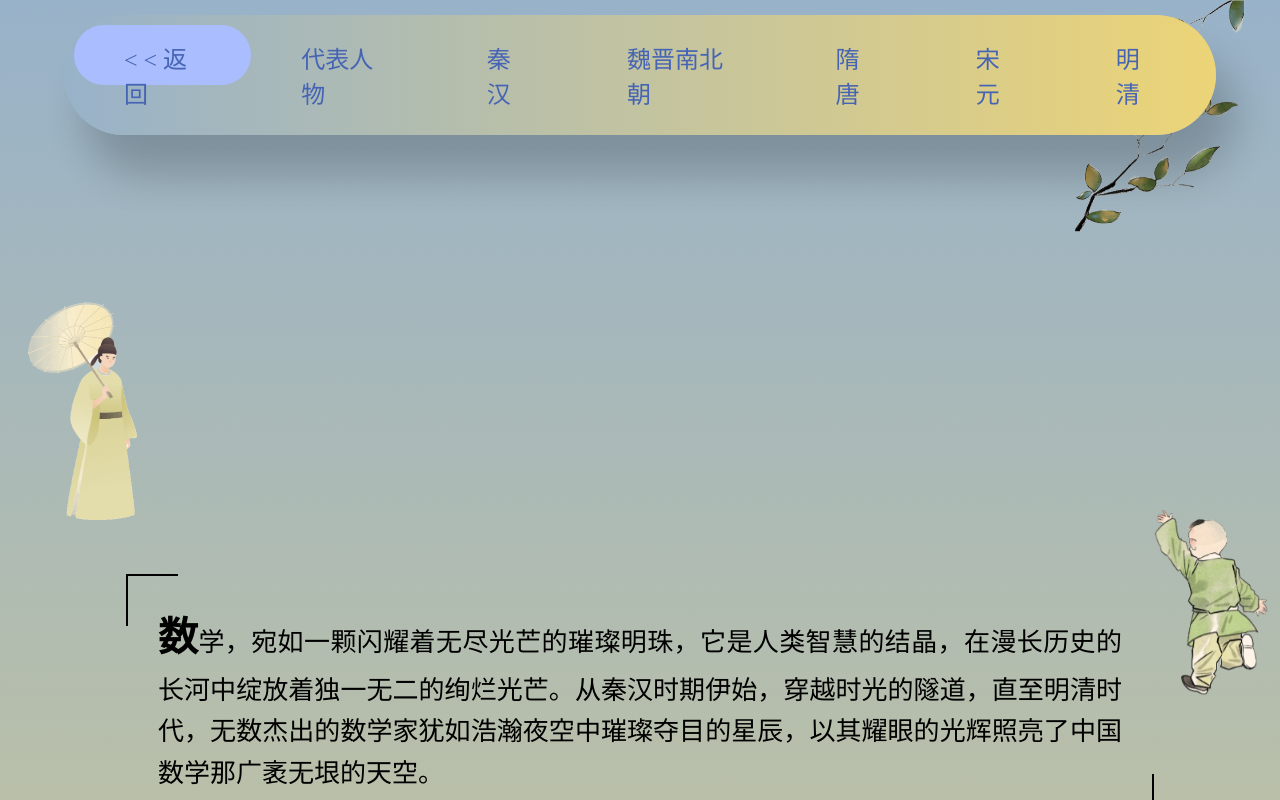
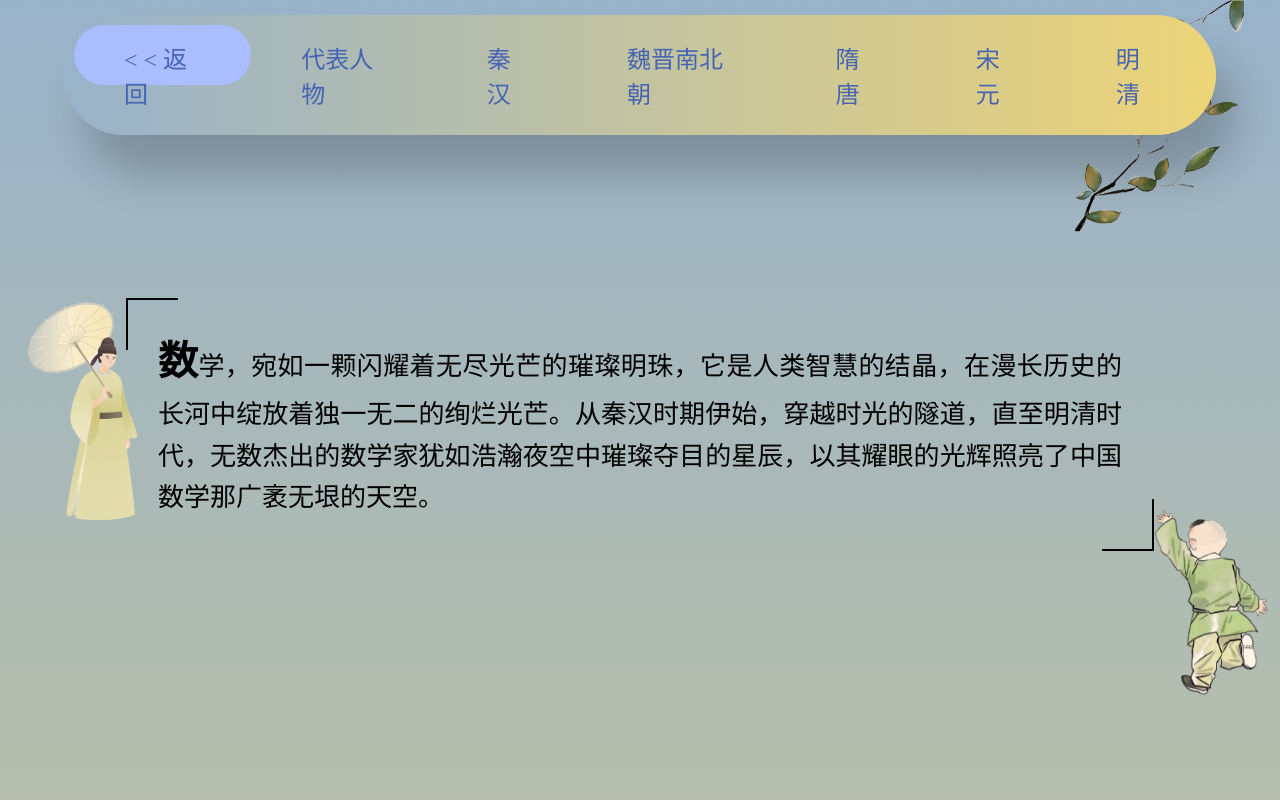
Before and after one commit to ZhuYH1216/Larry, a plain HTML site: page celebrity.html in a window 1280 px wide. Shown: the top 800 px of the page. Drawn offline with Linux system fonts and the light colour scheme; a web font is replaced by a local one.

Commit message:
Update celebrity.html

```diff
--- a/celebrity.html
+++ b/celebrity.html
@@ -107,7 +107,7 @@
         }
 
         .section {
-            height: 100vh;
+            height: auto;
             display: flex;
             justify-content: center;
             align-items: center;
@@ -466,7 +466,7 @@
     <img src="img/child.png" alt="Description of the image">
 </div>
 
-<div class="section" style="position: relative;width: 100%">
+<div class="section" >
     <div class="text">
         <p>
             数学，宛如一颗闪耀着无尽光芒的璀璨明珠，它是人类智慧的结晶，在漫长历史的长河中绽放着独一无二的绚烂光芒。从秦汉时期伊始，穿越时光的隧道，直至明清时代，无数杰出的数学家犹如浩瀚夜空中璀璨夺目的星辰，以其耀眼的光辉照亮了中国数学那广袤无垠的天空。
```
